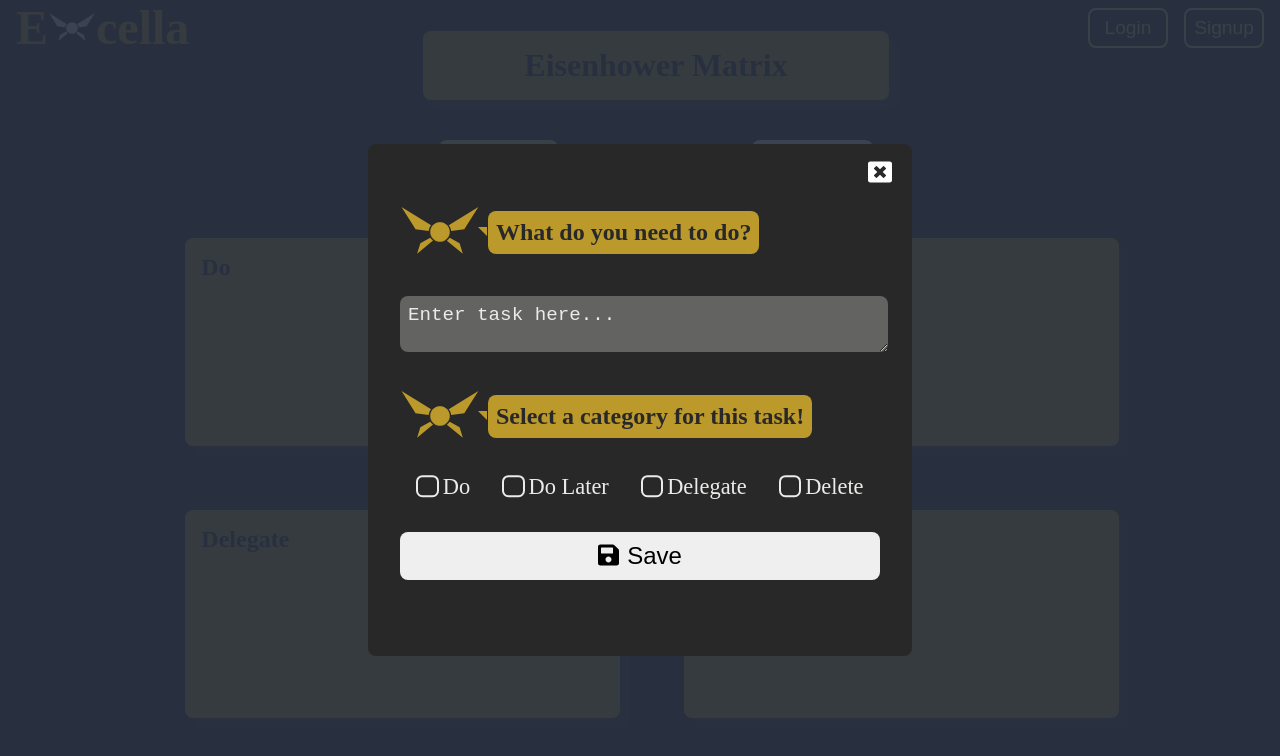
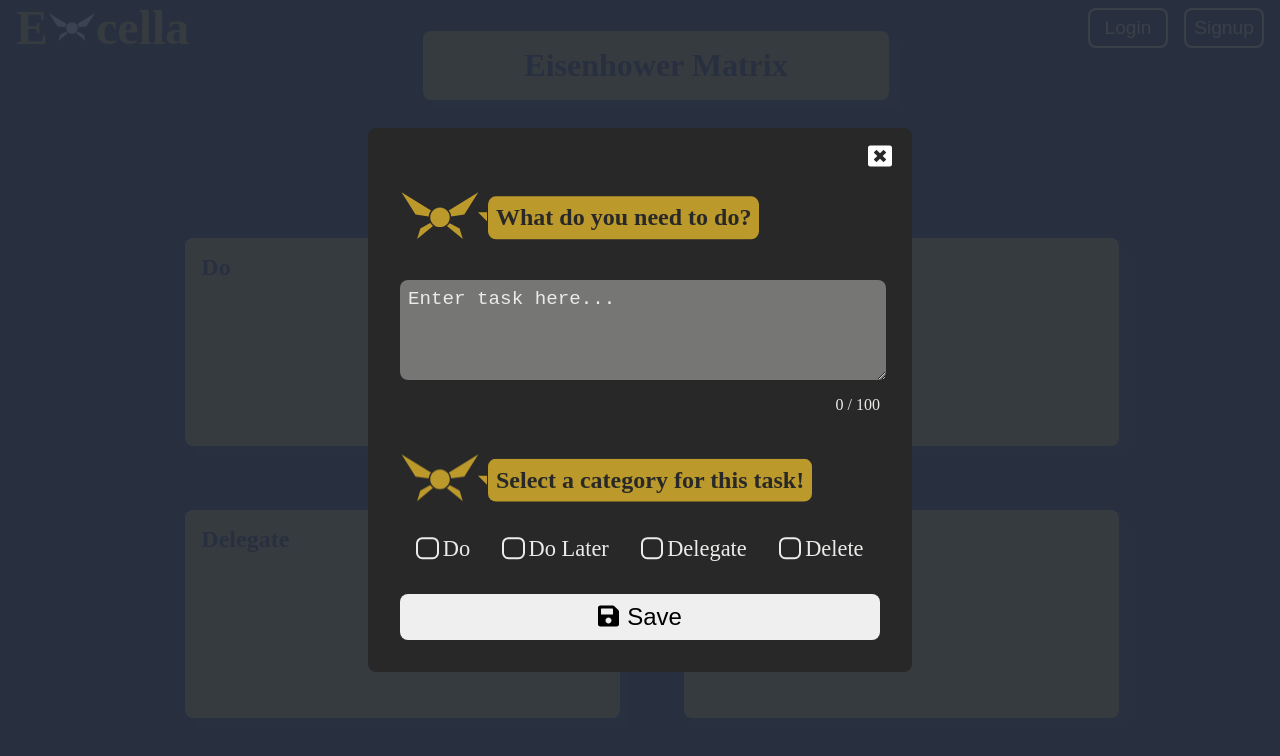
Before and after one commit to AshisPatel/excella, a React (Create React App) app in the folder client/: page /EisenhowerMatrix in a window 1280 px wide. Both pictures are taken after a click on the button "Add Task". Shown: the top 756 px of the page. Built offline with nearby package versions, Linux system fonts and the light colour scheme.

Commit message:
Finish styling the addTask modal -> need to style screens smaller than 768 px

```diff
--- a/client/src/components/TaskModal/index.js
+++ b/client/src/components/TaskModal/index.js
@@ -1,16 +1,17 @@
-import React, { useState, useEffect } from 'react';
+import React, { useState, useEffect, useRef } from 'react';
 import validatePassword from '../../utils/validatePassword';
 import { FontAwesomeIcon } from '@fortawesome/react-fontawesome';
 import ExcellaIcon from '../ExcellaIcon';
 const TaskModal = (props) => {
     // manipulate state variable to show task modal
-    const { setShowTaskModal } = props;
+    const { setShowTaskModal, content, category } = props;
     // set modal fade in or fade out animation
     const [fadeOut, setFadeOut] = useState(false);
     // track form variables
+    // use passed in variables for updating a task
     const [formState, setFormState] = useState({
-        content: '',
-        category: ''
+        content: content ? content : '',
+        category: category ? category : ''
     });
     // warning message on form submission
     const { warning, setWarning } = useState('');
@@ -21,15 +22,33 @@ const TaskModal = (props) => {
         { name: 'delegate', label: 'Delegate' },
         { name: 'delete', label: 'Delete' }
     ];
+    // enforce character limit on tasks
+    // if the modal is being used to update a task use the passed in content.length otherwise use 0.
+    const [characterCount, setCharacterCount] = useState( content ? content.length : 0);
+    const maxChars = 100;
+
+    // useRef to track if textarea is focused
+    const textRef = useRef();
+    // see if textArea is focused
+    const [focused, setFocused] = useState(true);
     // track change in form inputs
     const handleChange = (e) => {
         const { name, value } = e.target;
+
+        // check content length
+        if(name === 'content' && value.length <= maxChars) {
+            setCharacterCount(value.length);
+        } else {
+            return;
+        }
         setFormState(prevFormState => (
             {
                 ...prevFormState,
                 [name]: value
             }
         ));
+
+        console.log(formState);
     };
 
     // check inputs and then process task submission
@@ -62,6 +81,11 @@ const TaskModal = (props) => {
         }, 300);
     }
 
+    // automatically focus the textarea on render
+    useEffect(() => {
+        textRef.current.focus();
+    }, []);
+
     return (
         <>
             <div className="modal-wrapper">
@@ -81,13 +105,21 @@ const TaskModal = (props) => {
                         <ExcellaIcon />
                         <h2>What do you need to do?</h2>
                     </div>
+
                     <textarea
                         name="content"
                         value={formState.content}
+                        ref={textRef}
+                        onFocus = {() => setFocused(true)}
+                        onBlur = {() => setFocused(false)}
                         onChange={handleChange}
+                        disabled ={ characterCount > maxChars}
                         placeholder="Enter task here..."
-                        rows='2'
+                        rows='4'
                     />
+                    <span className={`char-count ${!focused && 'hide'}`}>
+                        {characterCount} / {maxChars}
+                    </span>
                     <div className="excella-speech-label">
                         <ExcellaIcon />
                         <h2 className="excella-speech-label">Select a category for this task!</h2>
@@ -95,7 +127,7 @@ const TaskModal = (props) => {
                     <div className="radio-btn-wrapper">
 
                         {categories.map(category => (
-                            <label className={formState.category === category.name && 'label-checked'} key={category.name}>
+                            <label className={formState.category === category.name ? 'label-checked' : undefined} key={category.name}>
                                 <input
                                     type="radio"
                                     name="category"
--- a/client/src/style.css
+++ b/client/src/style.css
@@ -1300,6 +1300,10 @@ body {
 
 .content {
   overflow: hidden;
+}
+
+.hide {
+  visibility: hidden;
 }
 
 .modal-backdrop {
@@ -1321,7 +1325,8 @@ body {
 
 .task-modal {
   justify-content: flex-start !important;
-  max-height: 28rem !important;
+  max-height: 30rem !important;
+  width: 75% !important;
 }
 
 .modal-form {
@@ -1388,6 +1393,8 @@ body {
   align-items: center;
   margin-top: 1rem;
   margin-bottom: 1rem;
+  -webkit-animation: excella-modal-hover 2s ease-in-out infinite;
+          animation: excella-modal-hover 2s ease-in-out infinite;
 }
 .modal-form .excella-speech-label svg {
   fill: #bc992B;
@@ -1416,18 +1423,18 @@ body {
   margin-left: -0.6rem;
 }
 .modal-form textarea {
-  width: 100%;
+  width: 98%;
   z-index: 2;
   border-radius: 0.5rem;
-  height: 3rem;
   margin-top: 0.5rem;
   margin-bottom: 0.5rem;
+  margin-right: auto;
+  margin-left: auto;
   border: none;
   color: #EBECE9;
   background-color: rgba(235, 236, 233, 0.3);
   font-size: 1.2rem;
-  padding-left: 0.5rem;
-  padding-top: 0.5rem;
+  padding: 0.5rem;
 }
 .modal-form textarea::-moz-placeholder {
   color: #EBECE9;
@@ -1441,6 +1448,14 @@ body {
 .modal-form textarea:focus {
   outline: none;
   background-color: rgba(235, 236, 233, 0.4);
+}
+.modal-form .char-count {
+  margin-top: 0.5rem;
+  margin-bottom: 0.5rem;
+  border-radius: 0.5rem;
+  color: #EBECE9;
+  font-size: 1rem;
+  align-self: flex-end;
 }
 .modal-form .radio-btn-wrapper {
   display: flex;
@@ -1682,4 +1697,26 @@ body {
     transform: translateY(-50vh);
     opacity: 0;
   }
+}
+@-webkit-keyframes excella-modal-hover {
+  0% {
+    transform: translateY(-0.1rem);
+  }
+  50% {
+    transform: translateY(0.1rem);
+  }
+  100% {
+    transform: translateY(-0.1rem);
+  }
+}
+@keyframes excella-modal-hover {
+  0% {
+    transform: translateY(-0.1rem);
+  }
+  50% {
+    transform: translateY(0.1rem);
+  }
+  100% {
+    transform: translateY(-0.1rem);
+  }
 }/*# sourceMappingURL=style.css.map */
--- a/client/src/style.scss
+++ b/client/src/style.scss
@@ -32,6 +32,10 @@ body {
 
 // signup and login modal CSS
 
+.hide {
+    visibility: hidden;
+}
+
 .modal-backdrop {
     background: rgba($blue, 0.9);
     height: 100vh;
@@ -50,7 +54,8 @@ body {
 
 .task-modal {
     justify-content:flex-start !important;
-    max-height: 28rem !important;
+    max-height: 30rem !important;
+    width: 75% !important;
 }
 
 .modal-form {
@@ -113,6 +118,7 @@ body {
         align-items: center;
         margin-top: 1rem;
         margin-bottom: 1rem;
+        animation: excella-modal-hover 2s ease-in-out infinite;
         & svg {
             fill: $gold;
             width: 5rem;
@@ -148,18 +154,19 @@ body {
     }
 
     & textarea {
-        width: 100%;
+        width: 98%;
         z-index: 2;
         border-radius: 0.5rem;
-        height: 3rem;
+        // height: 3rem;
         margin-top: 0.5rem;
         margin-bottom: 0.5rem;
+        margin-right: auto;
+        margin-left: auto;
         border: none;
         color: $white;
         background-color: rgba($white, 0.3);
         font-size: 1.2rem;
-        padding-left: 0.5rem;
-        padding-top: 0.5rem;
+        padding: 0.5rem;
         &::placeholder {
             color: $white;
         }
@@ -168,6 +175,15 @@ body {
             outline: none;
             background-color: rgba($white, 0.4);
         }
+    }
+
+    & .char-count {
+        margin-top: 0.5rem;
+        margin-bottom: 0.5rem;
+        border-radius: 0.5rem;
+        color: $white;
+        font-size: 1rem;
+        align-self: flex-end;
     }
 
     & .radio-btn-wrapper {
@@ -398,3 +414,17 @@ body {
         opacity: 0;
     }
 }
+
+@keyframes excella-modal-hover {
+    0% {
+        transform: translateY(-0.1rem);
+    }
+
+    50% {
+        transform: translateY(0.1rem);
+    }
+
+    100% {
+        transform: translateY(-0.1rem);
+    }
+}
```
Also changed, not shown: 1 other file (tests, documents, lock files or other folders).
